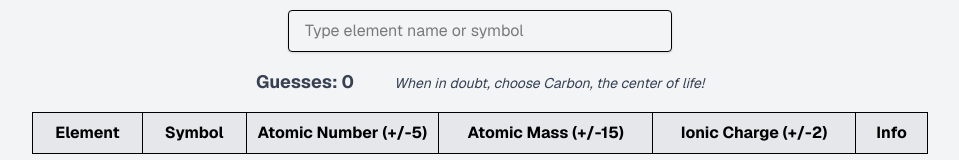
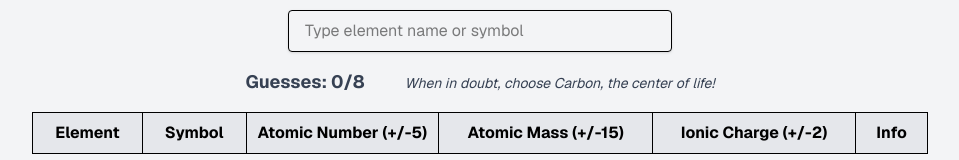
Before and after one commit to FlmnD/stem-a-day, a Next.js app in the folder frontend/: page /games/carble-easy in a window 1280 px wide. Shown: the part 3374-3534 px from the top of the page, without its empty margins (160-1119 px from the left). Built offline with nearby package versions, Linux system fonts and the light colour scheme.

Commit message:
carble clarity: Update CarbleGame component

```diff
--- a/frontend/src/components/sections/games/CarbleGame.tsx
+++ b/frontend/src/components/sections/games/CarbleGame.tsx
@@ -183,7 +183,7 @@ export default function CarbleGame({ yellowRange, guessFormat, carbleLesson, car
                 </div>
 
                 <div className="mb-4 text-gray-700">
-                    <p className="m-auto text-lg inline mr-10"><strong>Guesses: {guesses.length}</strong></p>
+                    <p className="m-auto text-lg inline mr-10"><strong>Guesses: {guesses.length}/8</strong></p>
                     <p className="italic text-sm inline">When in doubt, choose Carbon, the center of life!</p>
                 </div>
 
```
